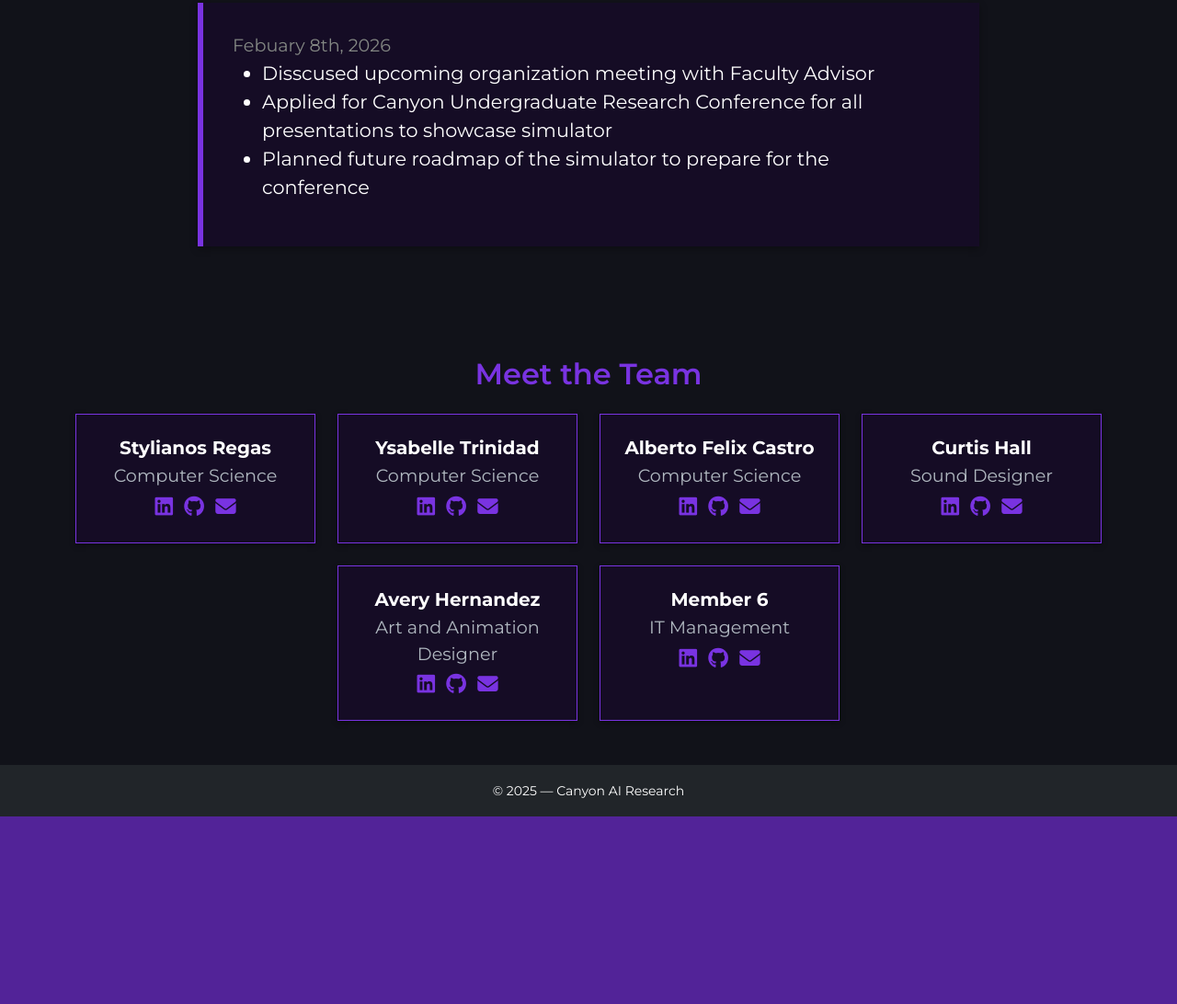
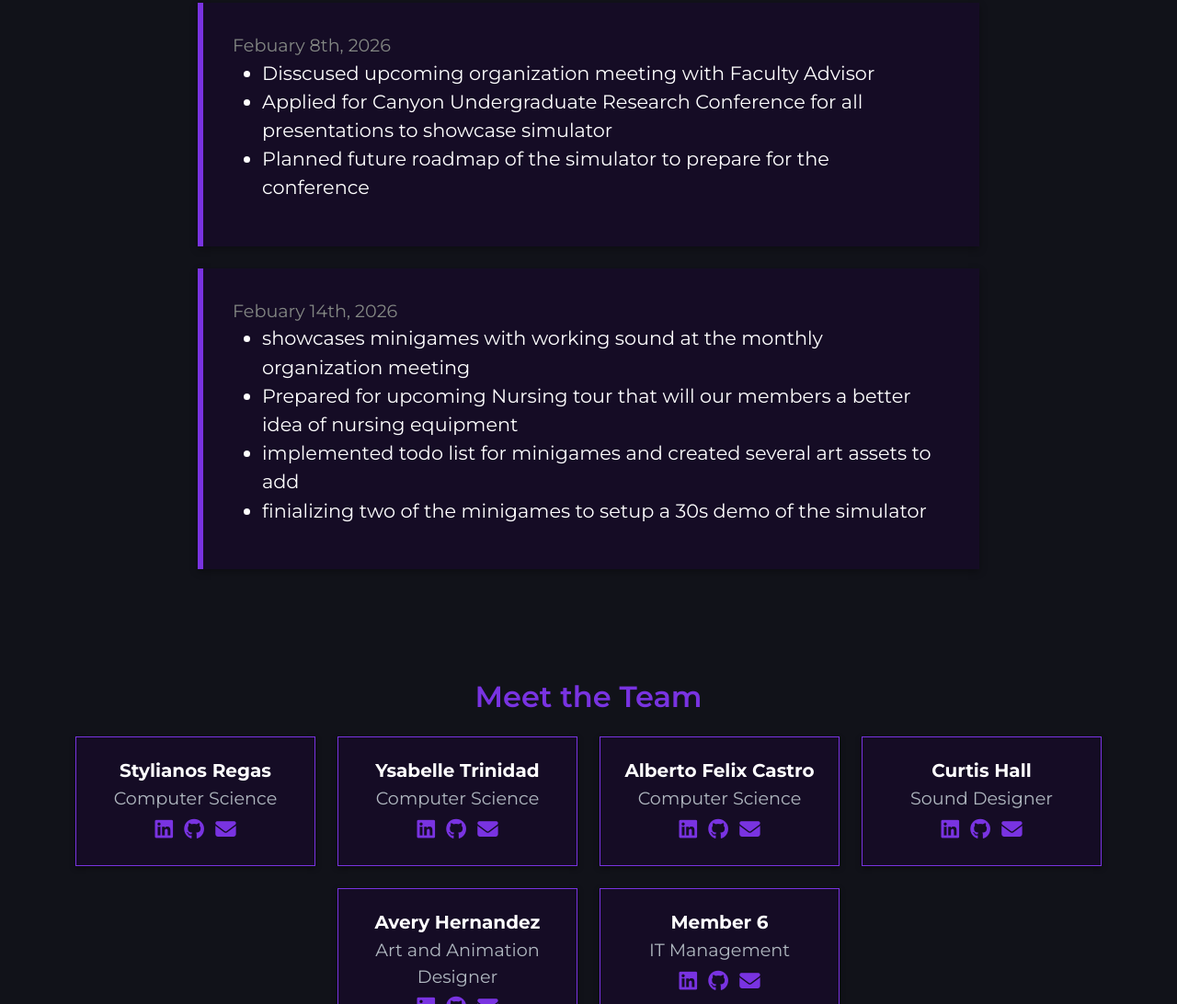
Before and after one commit to aigcu/Nursing-Simulator-Website, a website: page index.html in a window 1280 px wide. Shown: the part 4052-5144 px from the top of the page at 92% size. Before the commit the page ends 4940 px from the top, so only its background shows below. Drawn offline with nearby package versions, Linux system fonts and the light colour scheme.

Commit message:
weekly update

```diff
--- a/index.html
+++ b/index.html
@@ -201,6 +201,18 @@
 
             </div>
 
+            <div class="update-box mx-auto" style="max-width:850px;">
+                <p class="mb-0" id="projectUpdate">Febuary 14th, 2026</p>
+                <ul>
+                    <li>showcases minigames with working sound at the monthly organization meeting</li>
+                    <li>Prepared for upcoming Nursing tour that will our members a better idea of nursing equipment</li>
+                    <li>implemented todo list for minigames and created several art assets to add</li>
+                    <li>finializing two of the minigames to setup a 30s demo of the simulator</li>
+
+                </ul>
+
+            </div>
+
             <!---
             <div class="update-box mx-auto" style="max-width:850px;">
                 <p class="mb-0" id="projectUpdate">October 21st, 2025</p>
```
